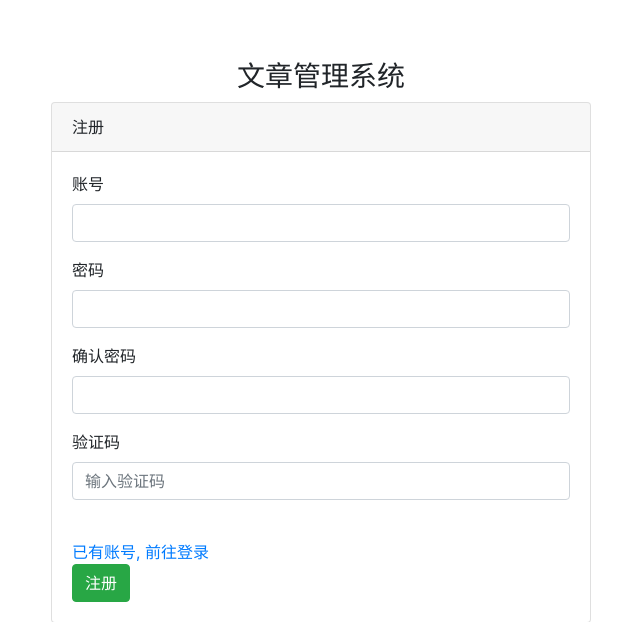
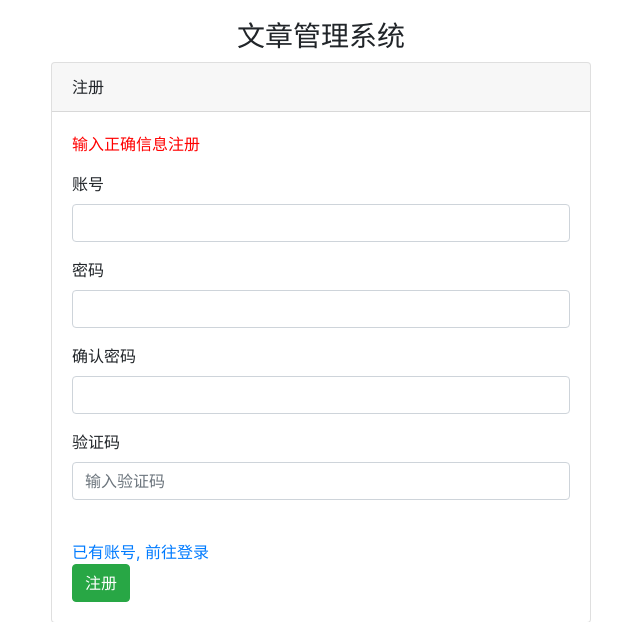
Before and after one commit to haha479/artcms_project, a Flask app: page /register/ in a window 1280 px wide. Shown: the top 622 px of the page, without its empty margins (319-959 px from the left). Run offline with Flask 2, Linux system fonts and the light colour scheme; some libraries are stand-ins or nearby versions.

Commit message:
模板小修改

```diff
--- a/forms.py
+++ b/forms.py
@@ -1,6 +1,8 @@
 # coding:utf8
 from flask_wtf import FlaskForm
 from wtforms import StringField, PasswordField, SubmitField, SelectField, FileField, TextAreaField
+from wtforms.validators import DataRequired, EqualTo, ValidationError
+from models import User
 
 """
 登录表单:
@@ -54,7 +56,10 @@ class LoginForm(FlaskForm):
 class RegisterForm(FlaskForm):
     name = StringField(
         label='账号',
-        validators=[],
+        validators=[
+            # DataRequired用来判断表单输入是否为空
+            DataRequired('账号不能为空')
+        ],
         description='账号',
         render_kw={
             'class': 'form-control'
@@ -62,7 +67,9 @@ class RegisterForm(FlaskForm):
     )
     pwd = PasswordField(
         label='密码',
-        validators=[],
+        validators=[
+            DataRequired('密码不能为空')
+        ],
         description='密码',
         render_kw={
             'class': 'form-control'
@@ -70,7 +77,11 @@ class RegisterForm(FlaskForm):
     )
     repwd = PasswordField(
         label='密码',
-        validators=[],
+        validators=[
+            DataRequired('确认密码不能为空'),
+            # EqualTo用来验证与某一内容是否一致
+            EqualTo('pwd', message='两次输入不一致')
+        ],
         description='密码',
         render_kw={
             'class': 'form-control'
@@ -78,7 +89,9 @@ class RegisterForm(FlaskForm):
     )
     code = StringField(
         label='验证码',
-        validators=[],
+        validators=[
+            DataRequired('验证码不能为空')
+        ],
         description='验证码',
         render_kw={
             'class': 'form-control',
@@ -92,6 +105,16 @@ class RegisterForm(FlaskForm):
             'class': 'btn btn-success'
         }
     )
+
+    # 自定义字段验证规则: validate_字段名
+
+    def validate_name(self, field):
+        # 获得账号表单中的内容
+        name = field.data
+        # 检测数据库中的name
+        user = User.query.filter_by(name=name).count()
+        if user > 0:
+            raise ValidationError('账号已经存在!')
 
 
 """
--- a/templates/login.html
+++ b/templates/login.html
@@ -2,6 +2,10 @@
 
 {% block content %}
 <form>
+    <!--使用for循环在网页中显示在后端闪现的信息-->
+    {% for msg in get_flashed_messages(category_filter=['ok']) %}
+    <p style="color: #1c7430">{{ msg }}</p>
+    {% endfor %}
     <div class="form-group">
         <label>账号</label>
         {{ form.name }}
--- a/templates/register.html
+++ b/templates/register.html
@@ -1,26 +1,42 @@
 {% extends 'user.html' %}
 
 {% block content %}
-<form>
+<form method="post">
+    {% for msg in get_flashed_messages(category_filter=['err']) %}
+    <p style="color: red">{{ msg }}</p>
+    {% endfor %}
     <div class="form-group">
         <label>账号</label>
         {{ form.name }}
+        {% for v in form.name.errors %}
+            <p style="color: red">{{ v }}</p>
+        {% endfor %}
     </div>
     <div class="form-group">
         <label>密码</label>
         {{ form.pwd }}
+        {% for v in form.pwd.errors %}
+            <p style="color: red">{{ v }}</p>
+        {% endfor %}
     </div>
     <div class="form-group">
         <label>确认密码</label>
         {{ form.repwd }}
+        {% for v in form.repwd.errors %}
+            <p style="color: red">{{ v }}</p>
+        {% endfor %}
     </div>
     <div class="form-group">
         <label>验证码</label>
         {{ form.code }}
         <img data-src="holder.js/180x50" style="margin-top: 6px;">
+        {% for v in form.code.errors %}
+            <p style="color: red">{{ v }}</p>
+        {% endfor %}
     </div>
     <a href="/login/">已有账号, 前往登录</a><br>
     {{ form.submit }}
+    {{ form.csrf_token }}
 </form>
 {% endblock %}
 
--- a/templates/user.html
+++ b/templates/user.html
@@ -6,7 +6,7 @@
     <link rel="stylesheet" type="text/css" href="{{ url_for('static', filename='css/bootstrap.min.css') }}">
 </head>
 <body>
-<div class="container" style="margin-top: 60px">
+<div class="container" style="margin-top: 20px">
     <div class="row">
         <div class="col-md-12">
             <h3 class="text-center">文章管理系统</h3>
--- a/views.py
+++ b/views.py
@@ -1,7 +1,9 @@
 # coding:utf8
-
-from flask import Flask, render_template, redirect
+import datetime
+from flask import Flask, render_template, redirect, flash
 from forms import LoginForm, RegisterForm, ArtForm
+from models import User, db
+from werkzeug.security import generate_password_hash
 
 app = Flask(__name__)
 app.config["SECRET_KEY"] = "12345678"
@@ -18,6 +20,24 @@ def login():
 @app.route("/register/", methods=['GET', 'POST'])
 def register():
     form = RegisterForm()
+    # 通过表单提交过来进行验证
+    if form.validate_on_submit():
+        # 获取提交的数据
+        data = form.data
+        # 保存数据到数据库
+        user = User(
+            name=data['name'],
+            pwd=generate_password_hash(data['pwd']),
+            addtime=datetime.datetime.now().strftime('%Y-%m-%d %H:%M:%S')
+        )
+        # 提交会话(数据修改)
+        db.session.add(user)
+        db.session.commit()
+        # 定义一个闪现
+        flash('注册成功, 请登录', 'ok')
+        return redirect('/login/')
+    else:
+        flash('输入正确信息注册', 'err')
     return render_template("register.html", title="注册", form=form)
 
 
```
